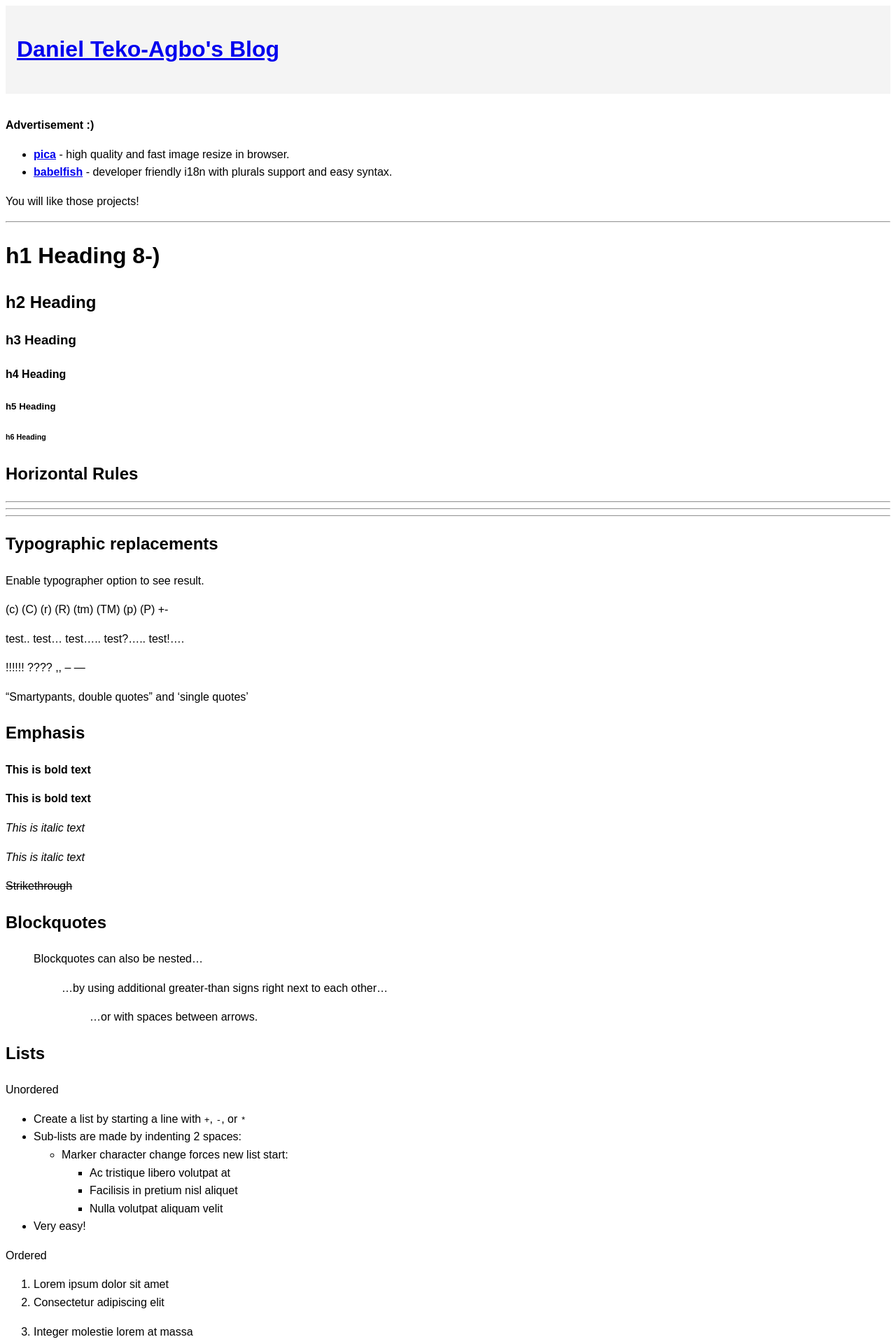
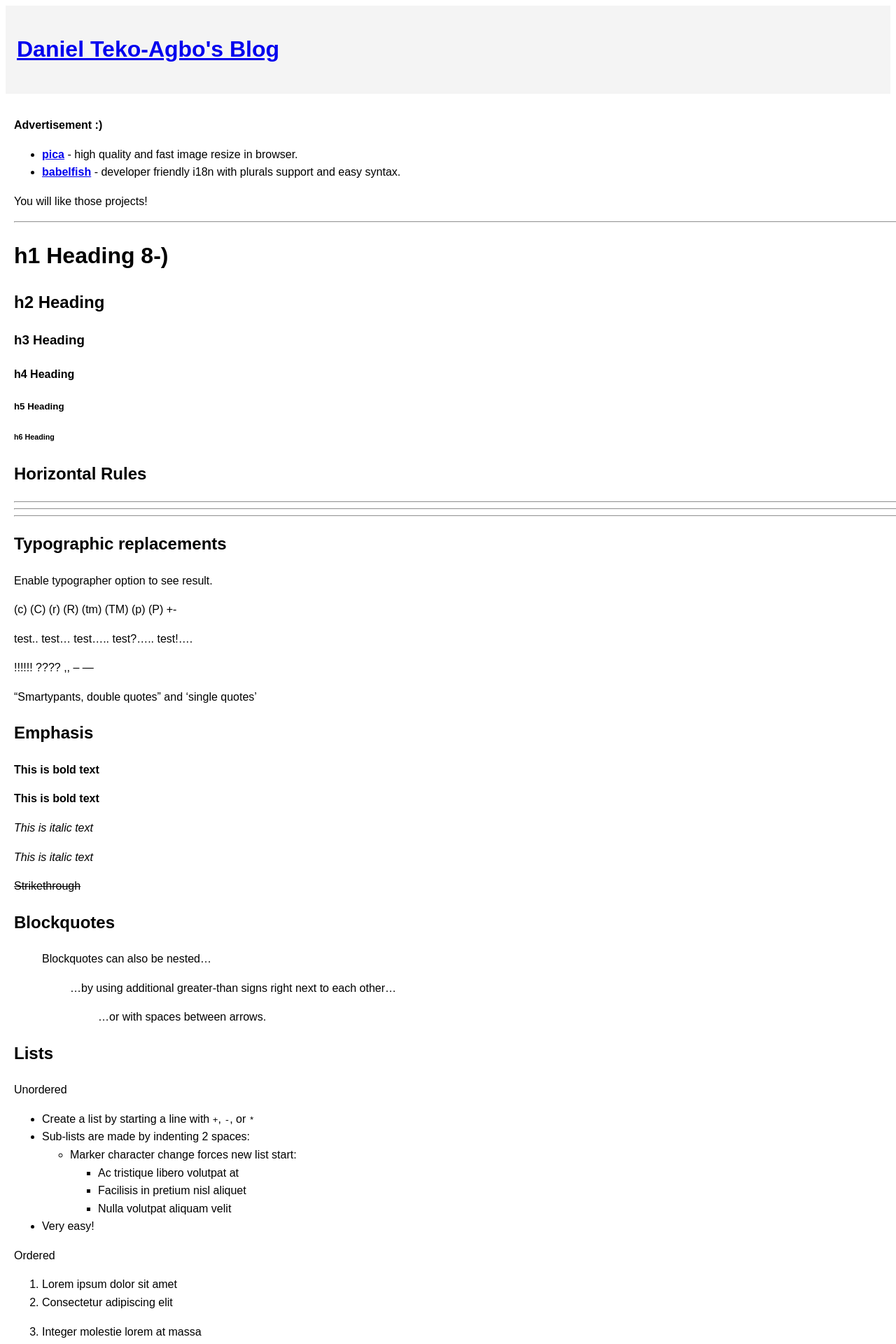
Before and after one commit to DanielTeko-Agbo/blog, a Jekyll site: the page built from _posts/2024-07-21-first-blog.md, in a window 1280 px wide. Shown: the top 1920 px of the page at 70% size. Built offline with Jekyll 4.4.1, drawn with Linux system fonts in a browser that asks for light colours.

Commit message:
Modified Styling

```diff
--- a/_layouts/default.html
+++ b/_layouts/default.html
@@ -12,7 +12,7 @@
 
     </header>
 
-    <main>
+    <main class="container-fluid">
         {{ content }}
     </main>
 
```
